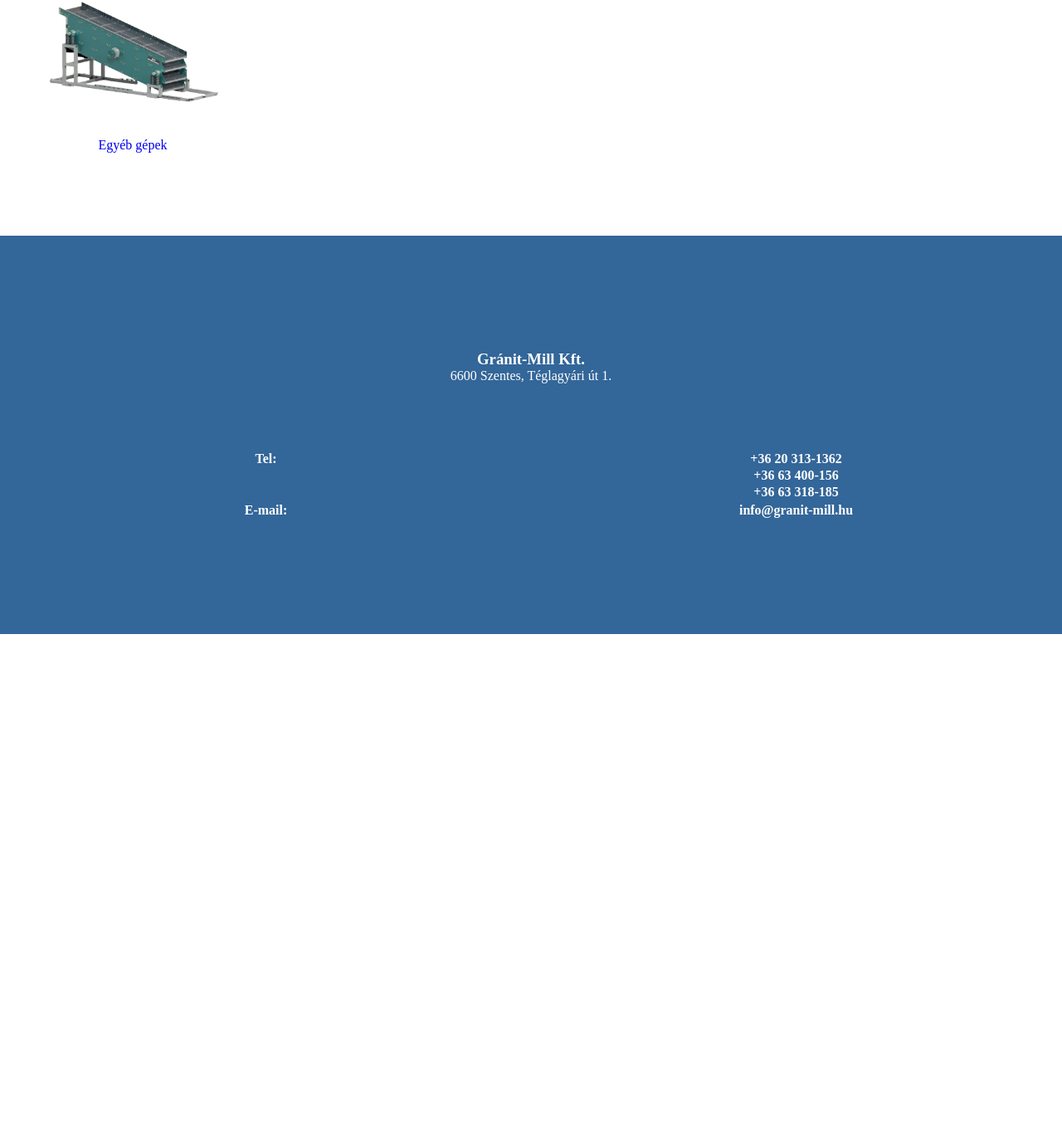
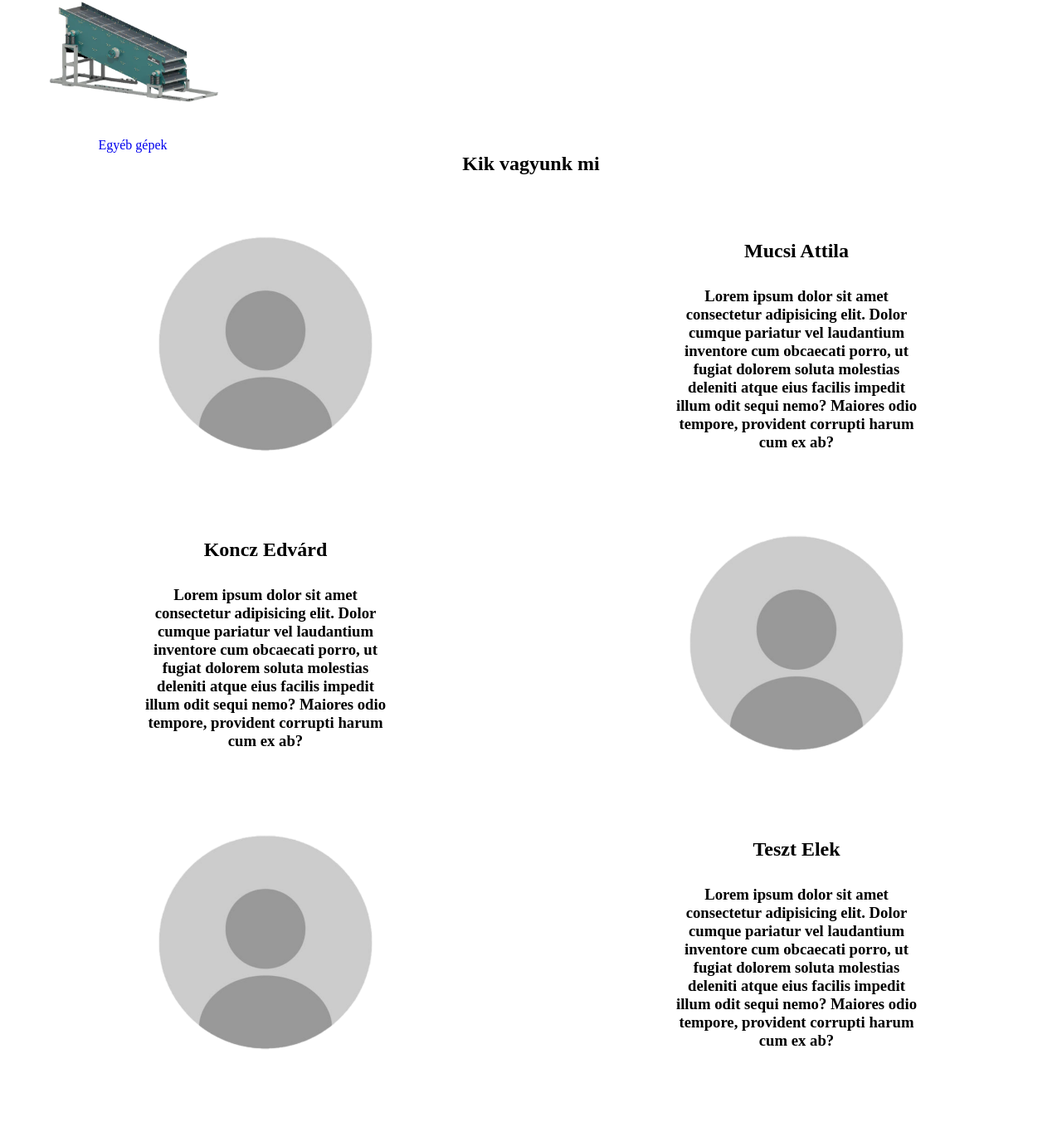
Before and after one commit to Kpeti962/granit-mill, a website: page index.html in a window 1280 px wide. Shown: the part 1656-3020 px from the top of the page at 83% size. Before the commit the page ends 2420 px from the top, so only its background shows below. Drawn offline with nearby package versions, Linux system fonts and the light colour scheme.

Commit message:
kik vagyunk mi

```diff
--- a/index.html
+++ b/index.html
@@ -74,6 +74,54 @@
             </div>
           </ul>
         </div>
+        <div class="colleagues">
+          <h1>Kik vagyunk mi</h1>
+          <div class="profile right-title">
+            <div>
+              <img src="./assets/imgs/profile.png" alt="" />
+            </div>
+            <div>
+              <h1>Mucsi Attila</h1>
+              <h3>
+                Lorem ipsum dolor sit amet consectetur adipisicing elit. Dolor
+                cumque pariatur vel laudantium inventore cum obcaecati porro, ut
+                fugiat dolorem soluta molestias deleniti atque eius facilis
+                impedit illum odit sequi nemo? Maiores odio tempore, provident
+                corrupti harum cum ex ab?
+              </h3>
+            </div>
+          </div>
+          <div class="profile left-title">
+            <div>
+              <h1>Koncz Edvárd</h1>
+              <h3>
+                Lorem ipsum dolor sit amet consectetur adipisicing elit. Dolor
+                cumque pariatur vel laudantium inventore cum obcaecati porro, ut
+                fugiat dolorem soluta molestias deleniti atque eius facilis
+                impedit illum odit sequi nemo? Maiores odio tempore, provident
+                corrupti harum cum ex ab?
+              </h3>
+            </div>
+            <div>
+              <img src="./assets/imgs/profile.png" alt="" />
+            </div>
+          </div>
+          <div class="profile right-title">
+            <div>
+              <img src="./assets/imgs/profile.png" alt="" />
+            </div>
+            <div>
+              <h1>Teszt Elek</h1>
+              <h3>
+                Lorem ipsum dolor sit amet consectetur adipisicing elit. Dolor
+                cumque pariatur vel laudantium inventore cum obcaecati porro, ut
+                fugiat dolorem soluta molestias deleniti atque eius facilis
+                impedit illum odit sequi nemo? Maiores odio tempore, provident
+                corrupti harum cum ex ab?
+              </h3>
+            </div>
+          </div>
+        </div>
 
         <footer>
           <div class="footer-contact" id="contact">
--- a/styles/main.scss
+++ b/styles/main.scss
@@ -34,7 +34,7 @@
     width: 70%;
     margin: 160px auto;
     text-align: center;
-    h1{
+    h1 {
       padding-bottom: 60px;
       font-size: 32px;
     }
@@ -43,7 +43,7 @@
   .machines {
     text-align: center;
     text-decoration: none;
-    h3{
+    h3 {
       font-size: x-large;
       margin-bottom: 40px;
     }
@@ -51,7 +51,7 @@
       display: flex;
       flex-wrap: wrap;
       div {
-        a{
+        a {
           text-decoration: none;
         }
         display: flex;
@@ -78,6 +78,33 @@
     }
   }
 
+  .colleagues {
+    text-align: center;
+    margin: auto;
+    h2 {
+      margin: 60px 0;
+    }
+    .profile {
+      display: flex;
+      align-items: center;
+      margin: 50px 0;
+      img {
+        width: 50%;
+      }
+      div {
+        width: 50%;
+        h1 {
+          margin-bottom: 30px;
+        }
+        h3 {
+          justify-content: center;
+          width: 300px;
+          margin: auto;
+        }
+      }
+    }
+  }
+
   footer {
     @include footer-style;
   }
@@ -88,6 +115,19 @@
         div {
           flex-basis: 50%;
         }
+      }
+    }
+    .colleagues {
+      .profile {
+        flex-direction: column;
+        div {
+          h3 {
+            width: 100%;
+          }
+        }
+      }
+      .left-title {
+        flex-direction: column-reverse;
       }
     }
   }
```
Also changed, not shown: assets/imgs/profile.png (added), styles/main.css, 1 other file.
